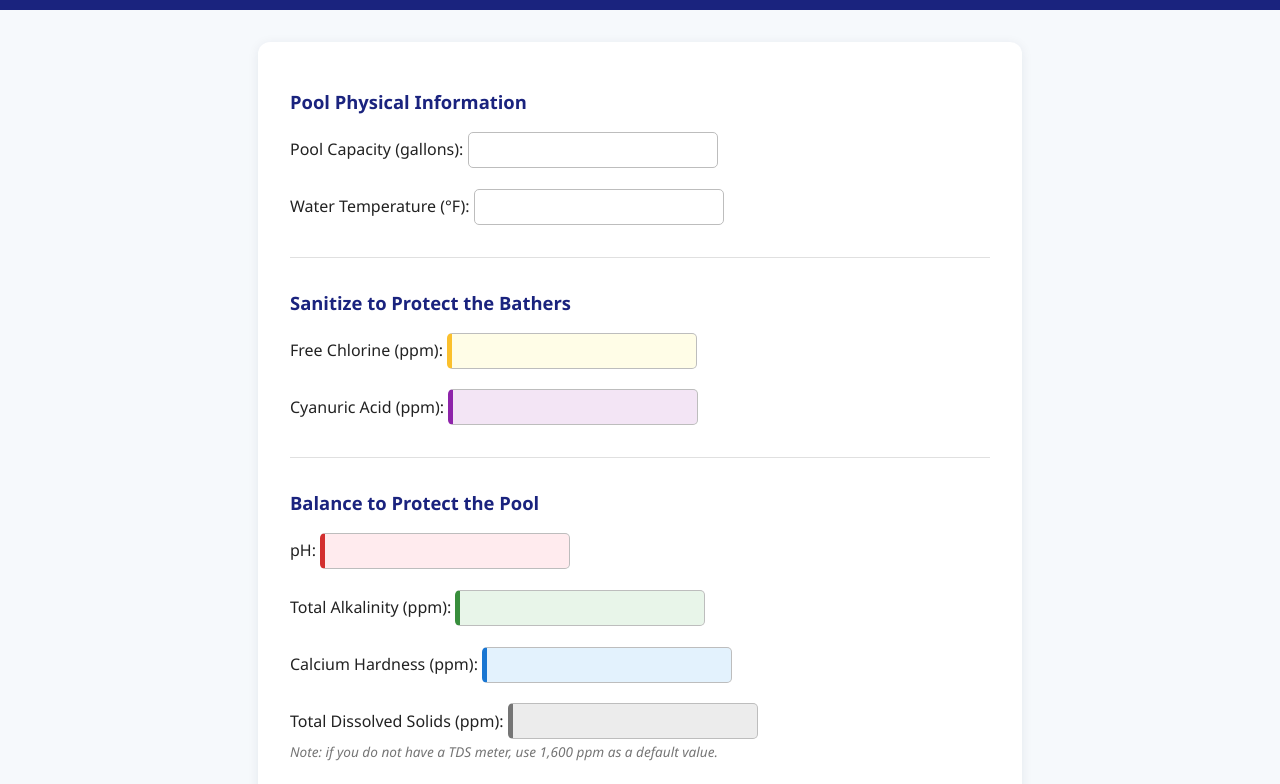
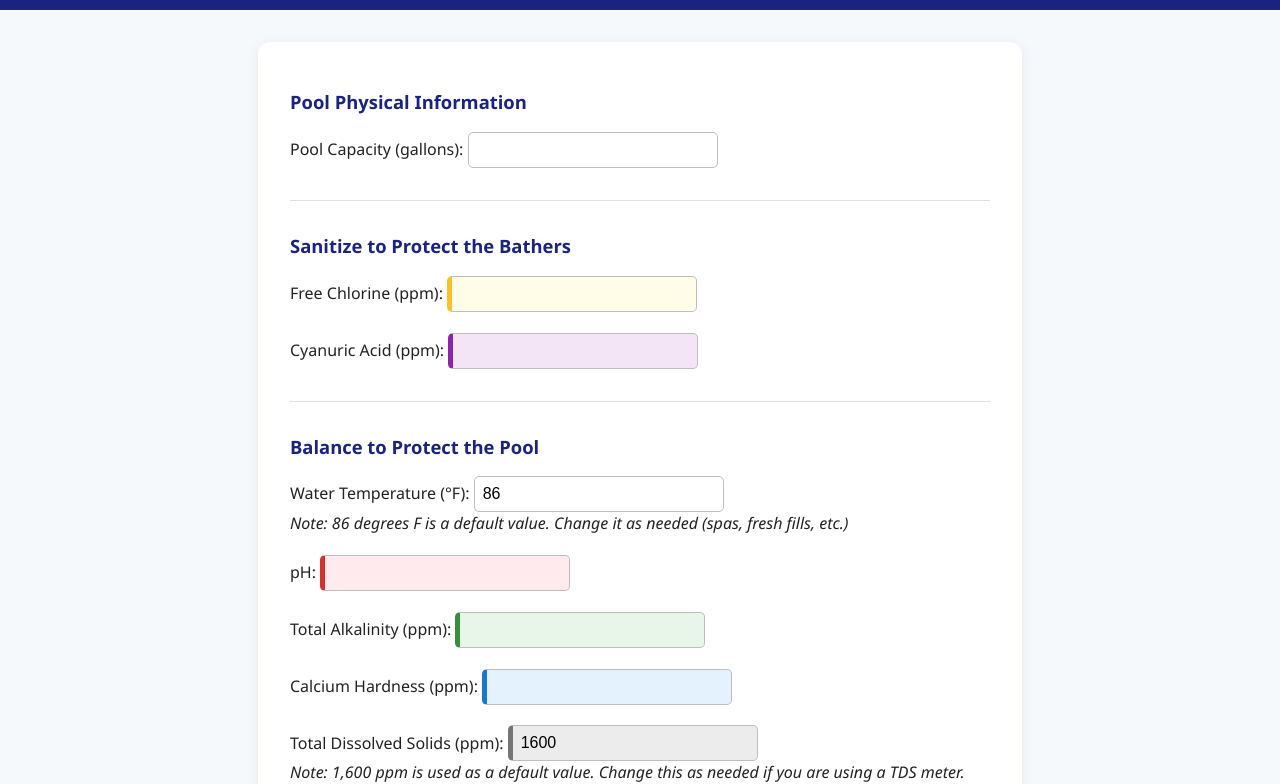
Before and after one commit to nirvverve/aps-calculator-1.51, a plain HTML site: page index.html in a window 1280 px wide. Shown: the part 170-954 px from the top of the page. Drawn offline with Linux system fonts and the light colour scheme.

Commit message:
changes to fields

```diff
--- a/index.html
+++ b/index.html
@@ -19,10 +19,6 @@
                     Pool Capacity (gallons):
                     <input type="number" id="capacity" min="1000" required inputmode="numeric">
                 </label>
-                <label>
-                    Water Temperature (°F):
-                    <input type="number" id="temperature" min="32" max="120" required inputmode="numeric">
-                </label>
             </section>
             <section class="section">
                 <h2>Sanitize to Protect the Bathers</h2>
@@ -37,6 +33,11 @@
             </section>
             <section class="section">
                 <h2>Balance to Protect the Pool</h2>
+                <label>
+                    Water Temperature (°F):
+                    <input type="number" id="temperature" min="32" max="120" required inputmode="numeric" value="86">
+                    <div class="note"><em>Note: 86 degrees F is a default value. Change it as needed (spas, fresh fills, etc.)</em></div>
+                </label>
                 <label class="field-ph">
                     pH:
                     <input type="number" id="ph" min="6.0" max="9.0" step="0.01" required inputmode="decimal">
@@ -51,8 +52,8 @@
                 </label>
                 <label class="field-tds">
                     Total Dissolved Solids (ppm):
-                    <input type="number" id="tds" min="0" step="1" required inputmode="numeric">
-                    <span>Note: if you do not have a TDS meter, use 1,600 ppm as a default value.</span>
+                    <input type="number" id="tds" min="0" step="1" required inputmode="numeric" value="1600">
+                    <div class="note"><em>Note: 1,600 ppm is used as a default value. Change this as needed if you are using a TDS meter.</em></div>
                 </label>
             </section>
             <section class="section">
--- a/script.js
+++ b/script.js
@@ -407,11 +407,7 @@ function calculateLSI() {
         `;
     }
 
- // [Previous JavaScript remains the same until the results HTML generation]
-
-// In the calculateLSI function, replace the results HTML generation with:
-
-resultsElement.innerHTML = `
+    resultsElement.innerHTML = `
 <h3>Summary of Chemicals to Add at Today's Visit</h3>
 ${acidList.length > 0 ? `
     <div class="chem-card acid">
@@ -447,7 +443,18 @@ ${chlorineHTML}
 </ul>`;
 }
 
+// Set default values for temperature and TDS on load
 document.addEventListener('DOMContentLoaded', function() {
+    // Set default values for temperature and TDS if empty
+    const tempInput = document.getElementById('temperature');
+    if (tempInput && (tempInput.value === "" || tempInput.value === undefined)) {
+        tempInput.value = 86;
+    }
+    const tdsInput = document.getElementById('tds');
+    if (tdsInput && (tdsInput.value === "" || tdsInput.value === undefined)) {
+        tdsInput.value = 1600;
+    }
+
     const form = document.getElementById('pool-form');
     if (form) {
         form.addEventListener('submit', function(e) {
```
